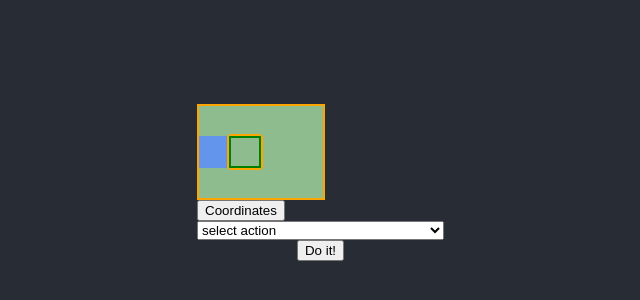
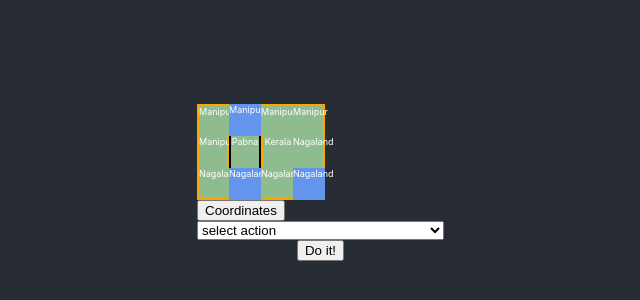
Before and after one commit to monjurkhuda/hukm, a React (Create React App) app: page / in a window 1280 px wide. Shown: the part 248-548 px from the top of the page, without its empty margins (379-1019 px from the left). Built offline with nearby package versions, Linux system fonts and the light colour scheme.

Commit message:
no border to water

```diff
--- a/src/components/Block.css
+++ b/src/components/Block.css
@@ -45,7 +45,7 @@
 }
 
 .Bangladesh {
-  border-color: green;
+  border-color: black;
 }
 
 .Nepal {
--- a/src/components/Block.jsx
+++ b/src/components/Block.jsx
@@ -15,39 +15,46 @@ function Block({
 }) {
   let borderClassName = "";
 
-  console.log(
-    mapObj[`${lat}${long}`]?.country,
-    mapObj[`${lat}${long - 1}`]?.country,
-    lat,
-    long
-  );
+  // console.log(mapObj);
+
+  console.log(mapObj[`${lat}${long - 1}`]?.type, lat, long);
 
   console.log(
     mapObj[`${lat}${long}`]?.country !== mapObj[`${lat}${long - 1}`]?.country
   );
 
+  if (type !== "ocean") {
     if (
-    mapObj[`${lat}${long}`]?.country !== mapObj[`${lat}${long - 1}`]?.country
+      mapObj[`${lat}${long}`]?.country !==
+        mapObj[`${lat}${long - 1}`]?.country &&
+      mapObj[`${lat}${long - 1}`]?.type !== "ocean"
     ) {
       borderClassName += " leftBorder";
     }
 
     if (
-    mapObj[`${lat}${long}`]?.country !== mapObj[`${lat}${long + 1}`]?.country
+      mapObj[`${lat}${long}`]?.country !==
+        mapObj[`${lat}${long + 1}`]?.country &&
+      mapObj[`${lat}${long + 1}`]?.type !== "ocean"
     ) {
       borderClassName += " rightBorder";
     }
 
     if (
-    mapObj[`${lat}${long}`]?.country !== mapObj[`${lat + 1}${long}`]?.country
+      mapObj[`${lat}${long}`]?.country !==
+        mapObj[`${lat + 1}${long}`]?.country &&
+      mapObj[`${lat + 1}${long}`]?.type !== "ocean"
     ) {
       borderClassName += " bottomBorder";
     }
 
     if (
-    mapObj[`${lat}${long}`]?.country !== mapObj[`${lat - 1}${long}`]?.country
+      mapObj[`${lat}${long}`]?.country !==
+        mapObj[`${lat - 1}${long}`]?.country &&
+      mapObj[`${lat - 1}${long}`]?.type !== "ocean"
     ) {
       borderClassName += " topBorder";
+    }
   }
 
   return (
--- a/src/components/Map.jsx
+++ b/src/components/Map.jsx
@@ -191,52 +191,90 @@ var mapData = [
 
 var mapObj = {
   11: {
+    lat: 1,
+    long: 1,
     type: "land",
     country: "India",
+    region: "Manipur",
   },
   12: {
+    lat: 1,
+    long: 2,
+    type: "ocean",
+    country: "India",
+    region: "Manipur",
+  },
+  13: {
+    lat: 1,
+    long: 3,
     type: "land",
     country: "India",
+    region: "Manipur",
   },
-  13: {
+  14: {
+    lat: 1,
+    long: 4,
+    type: "land",
+    country: "India",
+    region: "Manipur",
+  },
+  21: {
+    lat: 2,
+    long: 1,
+    type: "land",
+    country: "India",
+    region: "Manipur",
+  },
+  22: {
+    lat: 2,
+    long: 2,
+    type: "land",
+    country: "Bangladesh",
+    region: "Pabna",
+  },
+  23: {
+    lat: 2,
+    long: 3,
+    type: "land",
+    country: "India",
+    region: "Kerala",
+    localeName: "Kerala",
+    localeType: "port",
+  },
+  24: {
+    lat: 2,
+    long: 4,
+    type: "land",
+    country: "India",
+    region: "Nagaland",
+  },
+  31: {
+    lat: 3,
+    long: 1,
+    type: "land",
+    country: "India",
+    region: "Nagaland",
+  },
+  32: {
+    lat: 3,
+    long: 2,
     type: "ocean",
     country: "India",
+    region: "Nagaland",
   },
-  14: {
+  33: {
+    lat: 3,
+    long: 3,
+    type: "land",
+    country: "India",
+    region: "Nagaland",
+  },
+  34: {
+    lat: 3,
+    long: 4,
     type: "ocean",
     country: "India",
-  },
-  21: {
-    type: "land",
-    country: "India",
-  },
-  22: {
-    type: "land",
-    country: "Bangladesh",
-  },
-  23: {
-    type: "ocean",
-    country: "India",
-  },
-  24: {
-    type: "ocean",
-    country: "India",
-  },
-  31: {
-    type: "land",
-    country: "India",
-  },
-  32: {
-    type: "land",
-    country: "India",
-  },
-  33: {
-    type: "ocean",
-    country: "India",
-  },
-  34: {
-    type: "ocean",
-    country: "India",
+    region: "Nagaland",
   },
 };
 
@@ -320,7 +358,7 @@ function Map() {
 
   return (
     <div className="map_container">
-      {mapData.map((block) => (
+      {/* {mapData.map((block) => (
         <div onClick={() => setSelectedRegion(block.region)}>
           <Block
             lat={block.lat}
@@ -334,7 +372,24 @@ function Map() {
             mapObj={mapObj}
           />
         </div>
+      ))} */}
+
+      {Object.keys(mapObj).map((block, i) => (
+        <div onClick={() => setSelectedRegion(block.region)}>
+          <Block
+            lat={mapObj[block].lat}
+            long={mapObj[block].long}
+            type={mapObj[block].type}
+            country={mapObj[block].country}
+            region={mapObj[block].region}
+            localeType={mapObj[block].localeType}
+            localeName={mapObj[block].localeName}
+            showCoordinates={showCoordinates}
+            mapObj={mapObj}
+          />
+        </div>
       ))}
+
       <div>
         <button onClick={() => setShowcoordinates(!showCoordinates)}>
           Coordinates
```
Lines whose indentation alone changed are shown as unchanged.
